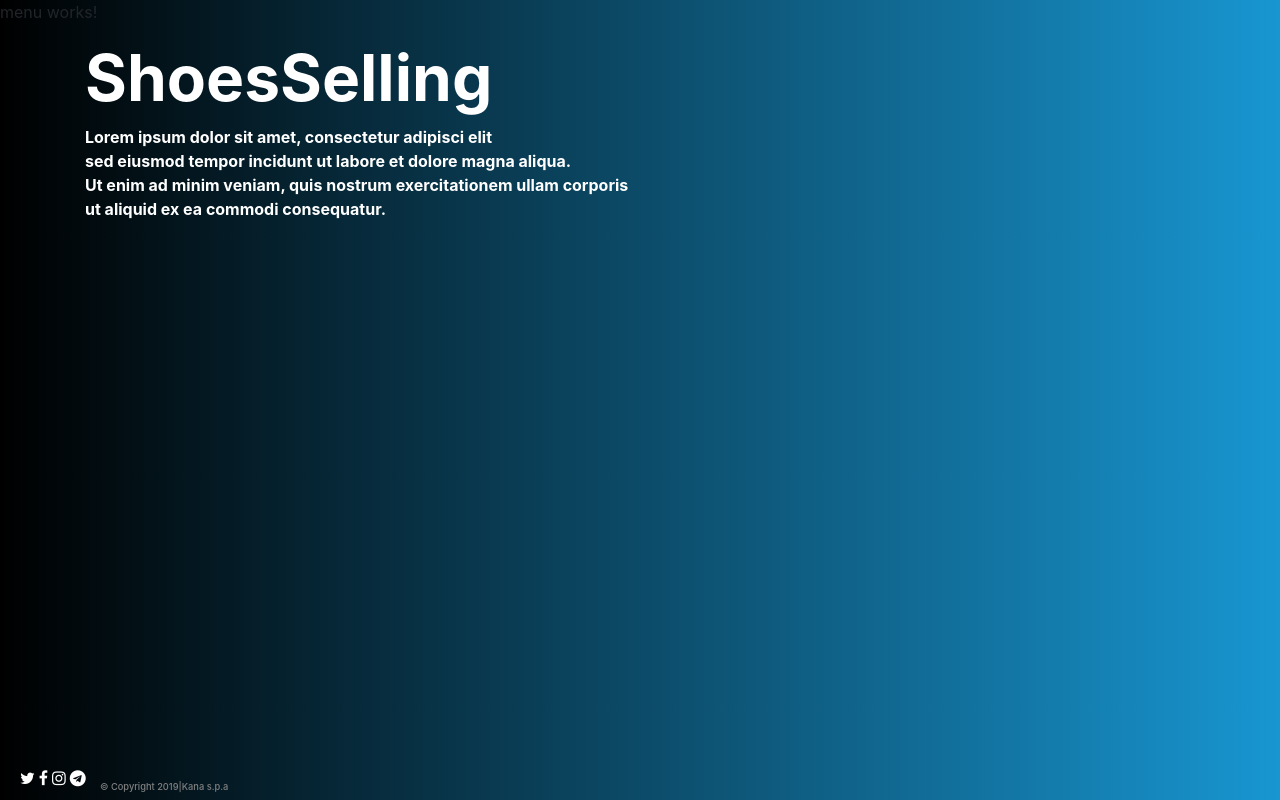
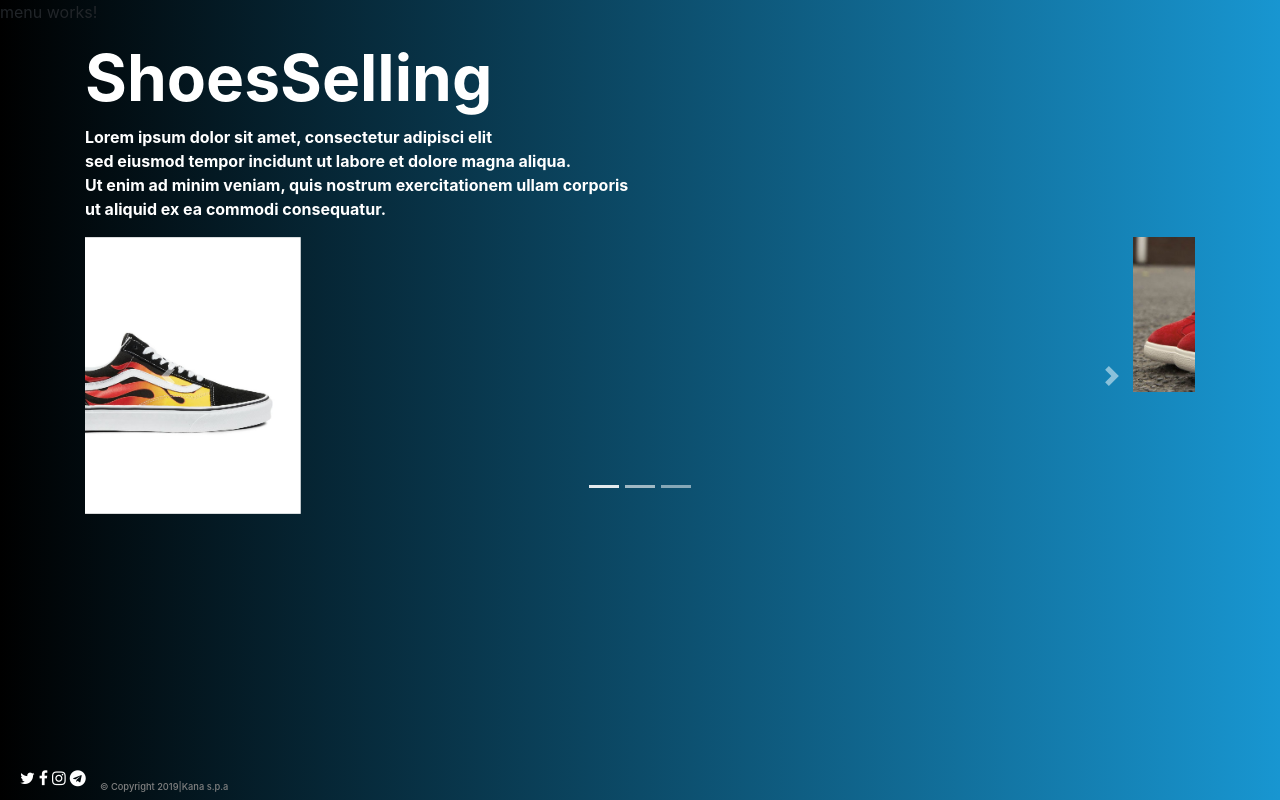
Before and after one commit to lscutillo/Progetto, an Angular app: page /ShoesSelling/home in a window 1280 px wide. Built offline with nearby package versions, Linux system fonts and the light colour scheme.

Commit message:
slider da centrare

```diff
--- a/src/app/components/home/home.component.html
+++ b/src/app/components/home/home.component.html
@@ -1,17 +1,40 @@
-
-
 
 <h1 > ShoesSelling </h1>
 
-  <p>Lorem ipsum dolor sit amet, consectetur adipisci elit<br>
-    sed eiusmod tempor incidunt ut labore et dolore magna aliqua.<br>
-    Ut enim ad minim veniam, quis nostrum exercitationem ullam corporis<br>
-    ut aliquid ex ea commodi consequatur.
-   </p>
+<p>Lorem ipsum dolor sit amet, consectetur adipisci elit<br>
+  sed eiusmod tempor incidunt ut labore et dolore magna aliqua.<br>
+  Ut enim ad minim veniam, quis nostrum exercitationem ullam corporis<br>
+  ut aliquid ex ea commodi consequatur.</p>
 
 
 
 
+<div id="carouselExampleIndicators" class="carousel slide" data-ride="carousel">
+    <ol class="carousel-indicators">
+      <li data-target="#carouselExampleIndicators" data-slide-to="0" class="active"></li>
+      <li data-target="#carouselExampleIndicators" data-slide-to="1"></li>
+      <li data-target="#carouselExampleIndicators" data-slide-to="2"></li>
+    </ol>
+    <div class="carousel-inner">
+      <div  class="carousel-item active">
+     <img src = "assets/image/vans.jpg" >
+      </div>
+      <div class="carousel-item">
+       <img src = "assets/image/adidas.jpg">;
+      </div>
+      <div class="carousel-item">
+          <img src = "assets/image/nikeshoes.jpg">;
+      </div>
+    </div>
+    <a class="carousel-control-prev" href="#carouselExampleIndicators" role="button" data-slide="prev">
+      <span class="carousel-control-prev-icon" aria-hidden="true"></span>
+      <span class="sr-only">Previous</span>
+    </a>
+    <a class="carousel-control-next" href="#carouselExampleIndicators" role="button" data-slide="next">
+      <span class="carousel-control-next-icon" aria-hidden="true"></span>
+      <span class="sr-only">Next</span>
+    </a>
+  </div>
 
 
 
--- a/src/app/components/home/home.component.scss
+++ b/src/app/components/home/home.component.scss
@@ -15,9 +15,6 @@ p{
 img {
     width: 25%;
     height: 30%;
-   position: absolute;
-   bottom: 250px;
-   right: 250px;
 
 
 
--- a/src/index.html
+++ b/src/index.html
@@ -7,10 +7,13 @@
     <base href="/">
 
     <meta name="viewport" content="width=device-width, initial-scale=1">
-    <link rel="icon" type="image/x-icon" href="favicon.ico">
+    <link rel="stylesheet" href="https://maxcdn.bootstrapcdn.com/bootstrap/4.0.0/css/bootstrap.min.css" integrity="sha384-Gn5384xqQ1aoWXA+058RXPxPg6fy4IWvTNh0E263XmFcJlSAwiGgFAW/dAiS6JXm" crossorigin="anonymous">
 </head>
 
 <body>
+        <script src="https://code.jquery.com/jquery-3.2.1.slim.min.js" integrity="sha384-KJ3o2DKtIkvYIK3UENzmM7KCkRr/rE9/Qpg6aAZGJwFDMVNA/GpGFF93hXpG5KkN" crossorigin="anonymous"></script>
+        <script src="https://cdnjs.cloudflare.com/ajax/libs/popper.js/1.12.9/umd/popper.min.js" integrity="sha384-ApNbgh9B+Y1QKtv3Rn7W3mgPxhU9K/ScQsAP7hUibX39j7fakFPskvXusvfa0b4Q" crossorigin="anonymous"></script>
+        <script src="https://maxcdn.bootstrapcdn.com/bootstrap/4.0.0/js/bootstrap.min.js" integrity="sha384-JZR6Spejh4U02d8jOt6vLEHfe/JQGiRRSQQxSfFWpi1MquVdAyjUar5+76PVCmYl" crossorigin="anonymous"></script>
     <app-root></app-root>
 </body>
 
```
Also changed, not shown: src/assets/image/nikeshoes.jpg (renamed from src/assets/nikeshoes.jpg), src/assets/image/vans.jpg (added).
